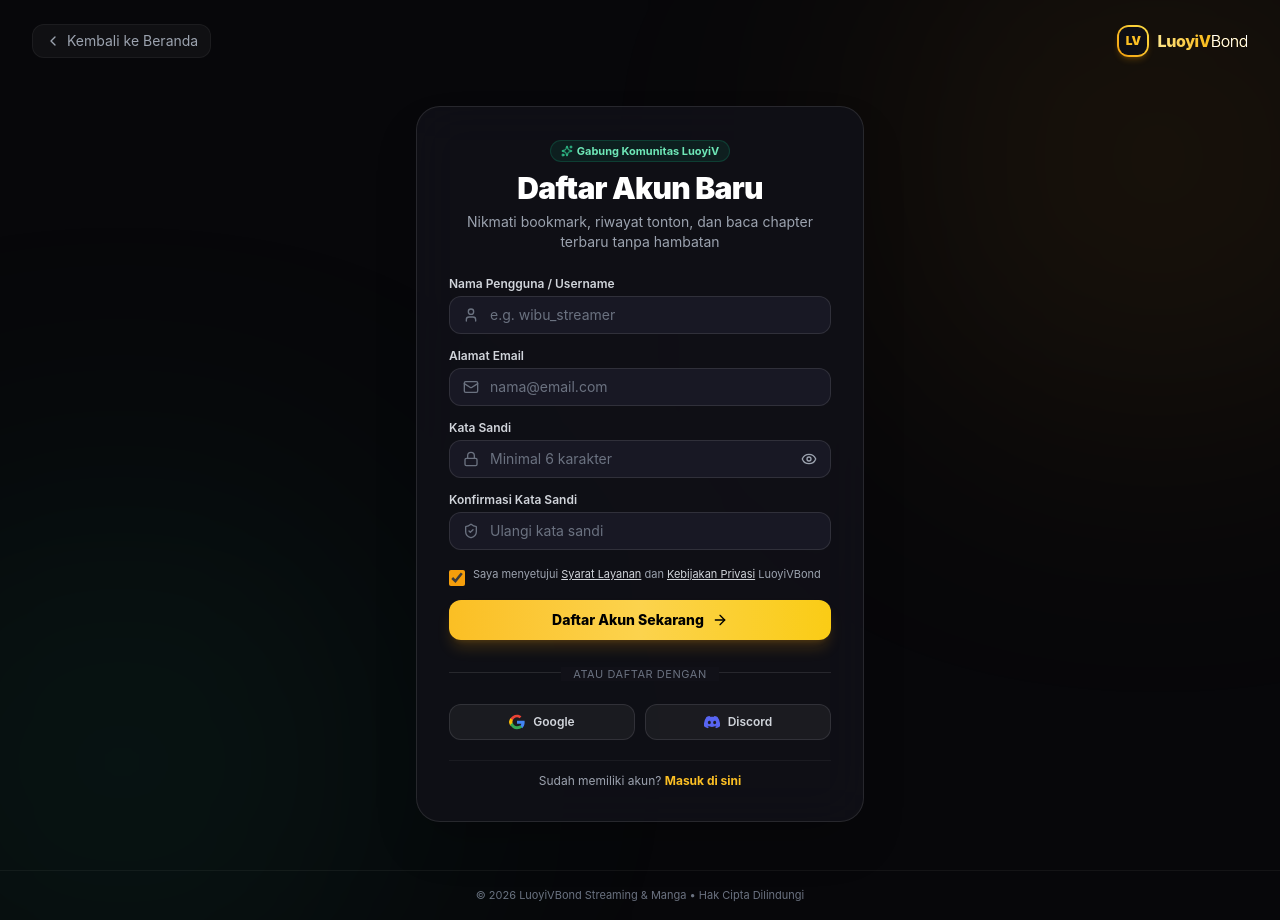
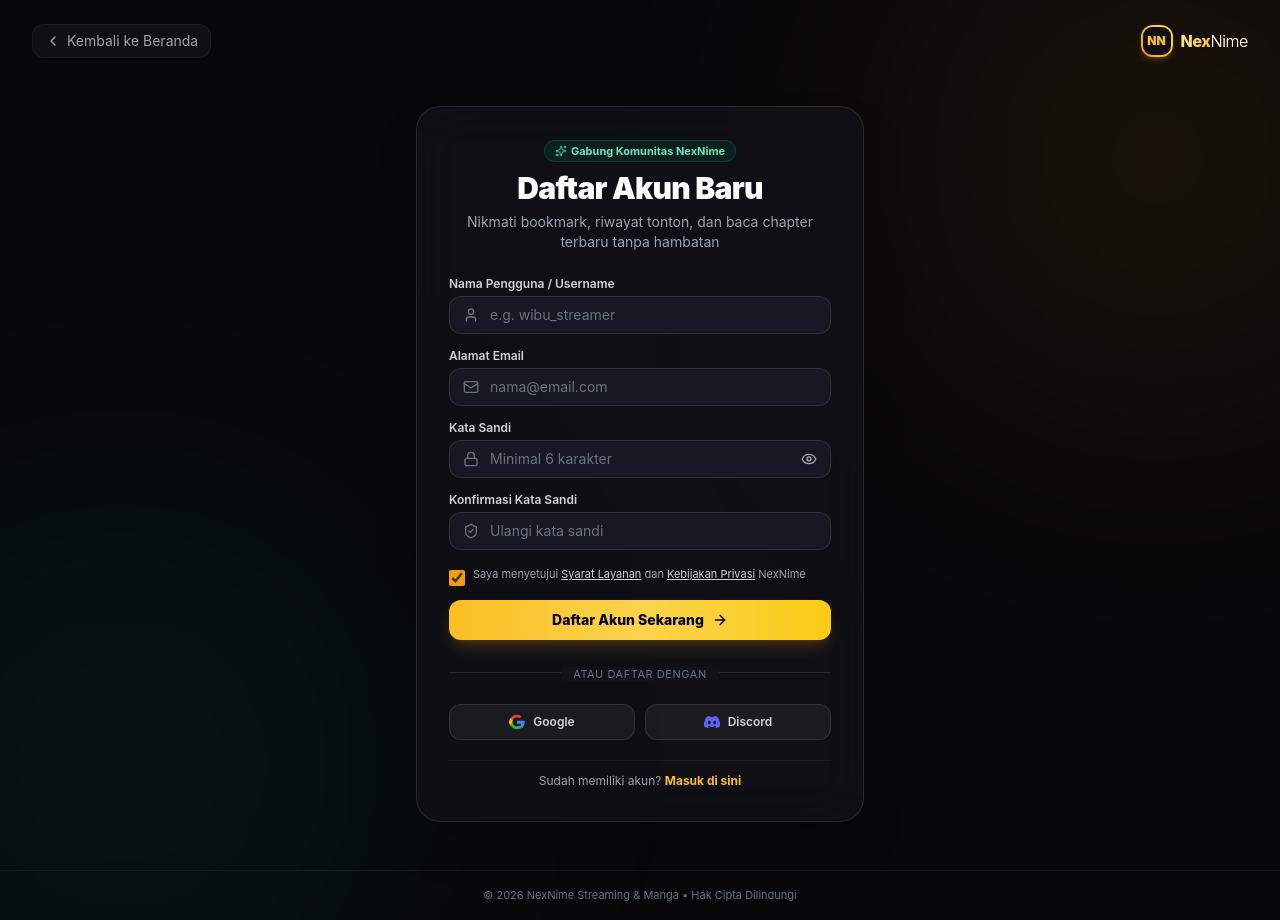
Before and after one commit to Snzy09/NexNime, a Next.js app: page /register in a window 1280 px wide. Built offline with nearby package versions, Linux system fonts and the light colour scheme.

Commit message:
feat: rebranding to NexNime across navbar, footer, layout, hero, and auth pages

```diff
--- a/package.json
+++ b/package.json
@@ -1,5 +1,5 @@
 {
-  "name": "luoyiv-stream",
+  "name": "nexnime",
   "version": "0.1.0",
   "private": true,
   "scripts": {
--- a/src/app/layout.tsx
+++ b/src/app/layout.tsx
@@ -14,8 +14,8 @@
 });
 
 export const metadata: Metadata = {
-  title: "Create Next App",
-  description: "Generated by create next app",
+  title: "NexNime — Streaming Anime, Donghua, Manga, Drakor & Dracin",
+  description: "Platform streaming dan baca manga terlengkap NexNime kualitas Full HD 1080p dan sub Indo.",
 };
 
 export default function RootLayout({
--- a/src/app/login/page.tsx
+++ b/src/app/login/page.tsx
@@ -84,11 +84,11 @@
         <Link href="/" className="flex items-center gap-2 group">
           <div className="w-8 h-8 rounded-xl bg-gradient-to-tr from-amber-500 to-yellow-300 flex items-center justify-center p-0.5 shadow-md shadow-amber-500/20 group-hover:scale-105 transition-transform">
             <div className="w-full h-full bg-[#0E0E14] rounded-[9px] flex items-center justify-center font-black text-amber-400 text-xs">
-              LV
+              NN
             </div>
           </div>
           <span className="font-extrabold text-base tracking-tight bg-gradient-to-r from-amber-200 via-amber-400 to-yellow-500 bg-clip-text text-transparent">
-            LuoyiV<span className="text-white font-light">Bond</span>
+            Nex<span className="text-white font-light">Nime</span>
           </span>
         </Link>
       </header>
@@ -285,7 +285,7 @@
 
       {/* Footer minimal */}
       <footer className="text-center py-4 text-[11px] text-gray-500 border-t border-white/5">
-        © 2026 LuoyiVBond Streaming &amp; Manga • Hak Cipta Dilindungi
+        © 2026 NexNime Streaming &amp; Manga • Hak Cipta Dilindungi
       </footer>
     </div>
   );
--- a/src/app/register/page.tsx
+++ b/src/app/register/page.tsx
@@ -100,11 +100,11 @@
         <Link href="/" className="flex items-center gap-2 group">
           <div className="w-8 h-8 rounded-xl bg-gradient-to-tr from-amber-500 to-yellow-300 flex items-center justify-center p-0.5 shadow-md shadow-amber-500/20 group-hover:scale-105 transition-transform">
             <div className="w-full h-full bg-[#0E0E14] rounded-[9px] flex items-center justify-center font-black text-amber-400 text-xs">
-              LV
+              NN
             </div>
           </div>
           <span className="font-extrabold text-base tracking-tight bg-gradient-to-r from-amber-200 via-amber-400 to-yellow-500 bg-clip-text text-transparent">
-            LuoyiV<span className="text-white font-light">Bond</span>
+            Nex<span className="text-white font-light">Nime</span>
           </span>
         </Link>
       </header>
@@ -116,7 +116,7 @@
           <div className="text-center mb-6">
             <span className="inline-flex items-center gap-1 text-[11px] font-bold text-emerald-300 bg-emerald-500/10 px-2.5 py-0.5 rounded-full border border-emerald-500/20 mb-2">
               <Sparkles className="w-3 h-3 text-emerald-400" />
-              Gabung Komunitas LuoyiV
+              Gabung Komunitas NexNime
             </span>
             <h1 className="text-2xl sm:text-3xl font-black text-white tracking-tight">
               Daftar Akun Baru
@@ -236,7 +236,7 @@
                 className="w-4 h-4 mt-0.5 rounded bg-[#181824] border-white/20 text-amber-500 focus:ring-amber-400/30 accent-amber-500"
               />
               <label htmlFor="terms" className="text-[11px] text-gray-400 leading-tight select-none cursor-pointer">
-                Saya menyetujui <span className="text-gray-300 underline">Syarat Layanan</span> dan <span className="text-gray-300 underline">Kebijakan Privasi</span> LuoyiVBond
+                Saya menyetujui <span className="text-gray-300 underline">Syarat Layanan</span> dan <span className="text-gray-300 underline">Kebijakan Privasi</span> NexNime
               </label>
             </div>
 
@@ -332,7 +332,7 @@
 
       {/* Footer minimal */}
       <footer className="text-center py-4 text-[11px] text-gray-500 border-t border-white/5">
-        © 2026 LuoyiVBond Streaming &amp; Manga • Hak Cipta Dilindungi
+        © 2026 NexNime Streaming &amp; Manga • Hak Cipta Dilindungi
       </footer>
     </div>
   );
--- a/src/components/Footer.tsx
+++ b/src/components/Footer.tsx
@@ -12,18 +12,18 @@
             <Link href="/" className="flex items-center gap-2 group">
               <div className="w-9 h-9 rounded-full bg-gradient-to-tr from-amber-600 via-amber-400 to-yellow-200 flex items-center justify-center p-0.5">
                 <div className="w-full h-full bg-[#0E0E14] rounded-full flex items-center justify-center font-black text-amber-400 text-xs">
-                  LV
+                  NN
                 </div>
               </div>
               <span className="font-extrabold text-lg tracking-tight bg-gradient-to-r from-amber-200 via-amber-400 to-yellow-500 bg-clip-text text-transparent">
-                LuoyiV<span className="text-white font-light text-sm">Bond</span>
+                Nex<span className="text-white font-light text-sm">Nime</span>
               </span>
             </Link>
             <p className="mt-3 text-xs text-gray-400 leading-relaxed max-w-sm">
               Platform hiburan streaming Anime Jepang, Donghua, K-Drama (Drakor), Dracin Short Video vertikal 9:16, serta baca komik Manga, Manhwa &amp; Manhua dengan subtitle Indonesia berkualitas HD 1080p.
             </p>
             <div className="flex items-center gap-3 mt-4 text-xs text-gray-500">
-              <span>© {new Date().getFullYear()} LuoyiVBond. All rights reserved.</span>
+              <span>© {new Date().getFullYear()} NexNime. All rights reserved.</span>
             </div>
           </div>
 
--- a/src/components/HeroBanner.tsx
+++ b/src/components/HeroBanner.tsx
@@ -52,7 +52,7 @@
     rating: "9.9",
     quality: "ULTRA HD",
     badgeStatus: "Ongoing",
-    title: "Luoyiv Universe — Streaming Anime & Donghua",
+    title: "NexNime Universe — Streaming Anime & Donghua",
     subtitle:
       "Platform streaming terlengkap dengan ribuan judul Anime, Donghua, Manga, Drakor, dan Dracin kualitas Full HD 1080p audio jernih dan bebas gangguan.",
     ctaText: "Jelajahi Anime",
--- a/src/components/Navbar.tsx
+++ b/src/components/Navbar.tsx
@@ -81,12 +81,12 @@
           <Link href="/" className="flex items-center gap-2.5 group shrink-0">
             <div className="w-9 h-9 rounded-xl bg-gradient-to-tr from-amber-500 via-amber-400 to-yellow-200 flex items-center justify-center p-0.5 shadow-md shadow-amber-500/20 group-hover:scale-105 transition-transform">
               <div className="w-full h-full bg-[#0E0E14] rounded-[10px] flex items-center justify-center font-black text-amber-400 text-xs tracking-tighter">
-                LV
+                NN
               </div>
             </div>
             <div className="flex flex-col">
               <span className="font-extrabold text-lg tracking-tight bg-gradient-to-r from-amber-200 via-amber-400 to-yellow-500 bg-clip-text text-transparent group-hover:opacity-90 leading-tight">
-                LuoyiV<span className="text-white font-light text-sm">Bond</span>
+                Nex<span className="text-white font-light text-sm">Nime</span>
               </span>
               <span className="text-[8px] tracking-widest uppercase text-amber-400/70 font-semibold -mt-0.5">
                 Streaming &amp; Manga
```
